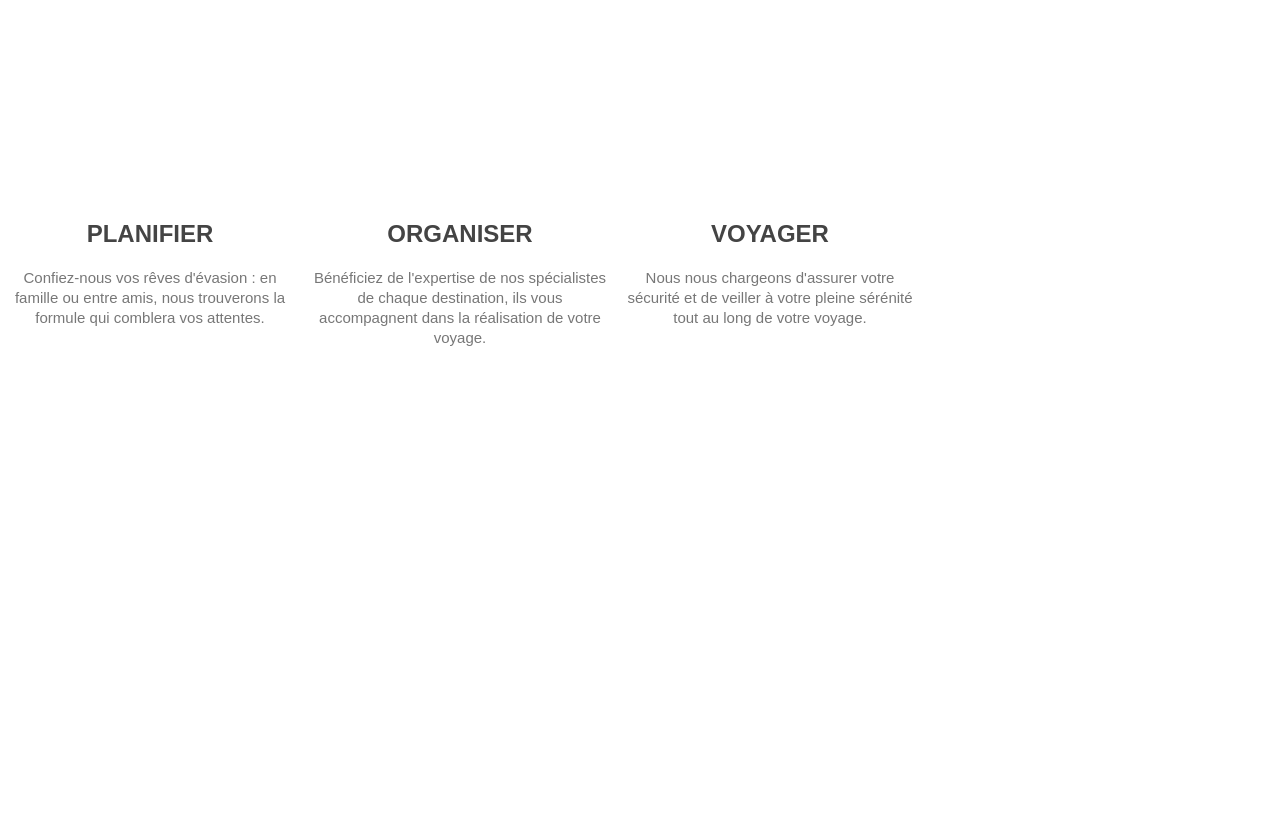
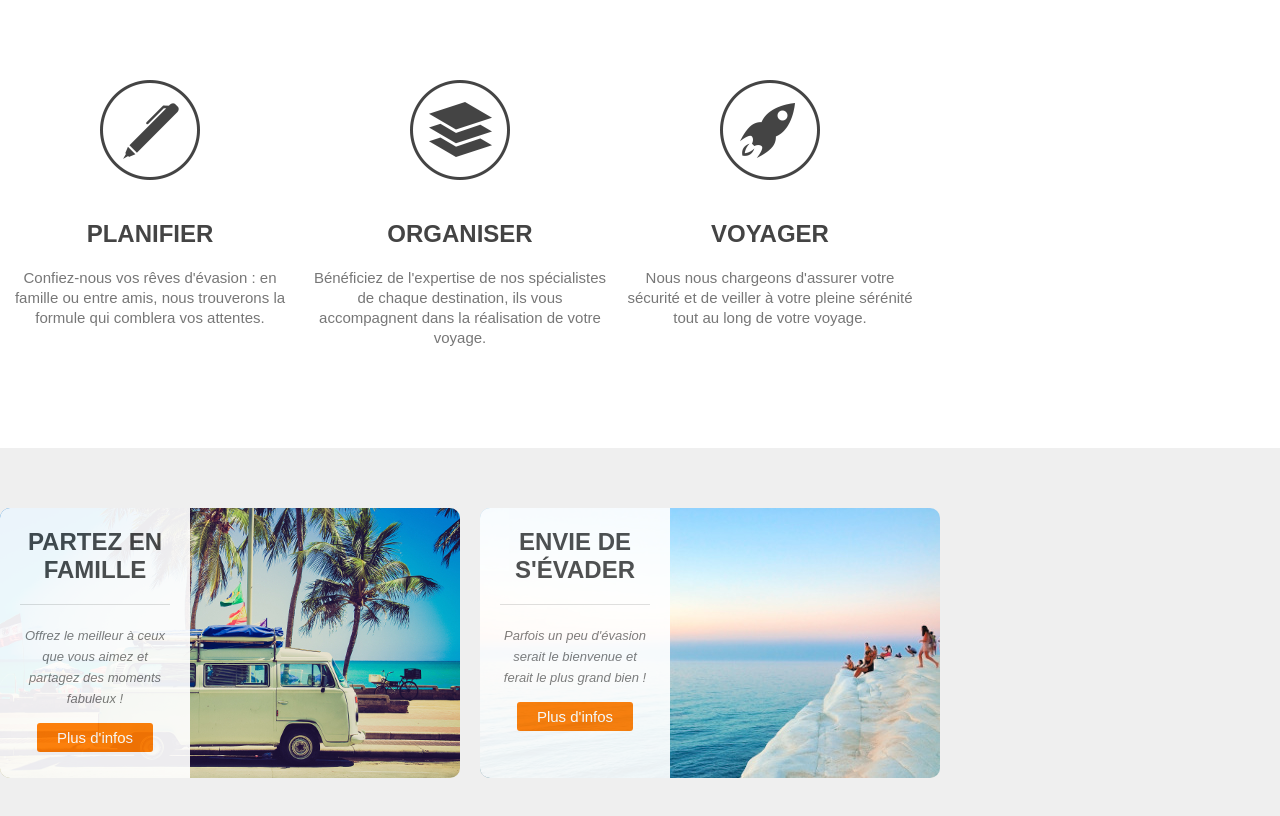
Before and after one commit to jerome-bouvier/travelAgency, a plain HTML site: page index.html in a window 1280 px wide. Shown: the part 700-1516 px from the top of the page. Before the commit the page ends 1068 px from the top, so only its background shows below. Drawn offline with Linux system fonts and the light colour scheme.

Commit message:
section possibilities

```diff
--- a/index.html
+++ b/index.html
@@ -45,17 +45,28 @@
                     <h4>Voyager</h4>
                     <p>Nous nous chargeons d'assurer votre sécurité et de veiller à votre pleine sérénité tout au long de votre voyage.</p>
                 </li>
+                <div class="clear"></div>
             </ul>
         </div>
     </section>
 
     <section id="possibilities">
         <div class=wrapper>
-            <article>
+            <article style="background-image : url('images/article-image-1.jpg')">
                 <div class="overlay">
-                    <h4></h4>
+                    <h4>Partez en famille</h4>
+                    <p><small>Offrez le meilleur à ceux que vous aimez et partagez des moments fabuleux !</small></p>
+                    <a href="#" class="button2">Plus d'infos</a>
                 </div>
             </article>
+            <article style="background-image : url('images/article-image-2.jpg')">
+                <div class="overlay">
+                    <h4>Envie de s'évader</h4>
+                    <p><small>Parfois un peu d'évasion serait le bienvenue et ferait le plus grand bien !</small></p>
+                    <a href="#" class="button2">Plus d'infos</a>
+                </div>
+            </article>
+            <div class="clear"></div>
         </div>
     </section>
 
--- a/styles.css
+++ b/styles.css
@@ -46,8 +46,17 @@ a {
     color: #444;
 }
 
+small {
+    font-size: 13px;
+    font-style: italic;
+}
+
 .orange {
     color: #ff7a00;
+}
+
+.clear {
+    clear: both;
 }
 
 
@@ -111,6 +120,7 @@ header nav ul li a {
     background-color: #02b8dd;
 }
 
+
 /* Steps */
 
 #steps ul {
@@ -134,14 +144,68 @@ header nav ul li a {
     margin-bottom: 20px;
 }
 
-#steps-1 {
+#step1 {
     background: url('images/steps-icon-1.png') no-repeat top center;
 }
 
-#steps-2 {
+#step2 {
     background: url('images/steps-icon-2.png') no-repeat top center;
 }
 
-#steps-3 {
+#step3 {
     background: url('images/steps-icon-3.png') no-repeat top center;
 }
+
+
+/* Possibilities */
+
+#possibilities {
+    background-color: #efefef;
+    padding: 60px 0;
+}
+
+#possibilities article {
+    width: 460px;
+    height: 270px;
+    float: left;
+    border-radius: 10px;
+}
+
+#possibilities article:first-child {
+    margin-right: 20px;
+}
+
+.overlay {
+    background: white;
+    opacity: 0.92;
+    height: 100%;
+    width: 190px;
+    padding: 20px;
+    border-radius: 10px 0 0 10px;
+    box-sizing: border-box;
+    text-align: center;
+}
+
+article h4 {
+    border-bottom: 1px solid #ddd;
+    padding-bottom: 20px;
+    text-transform: uppercase;
+    margin-bottom: 20px;
+    text-align: center;
+}
+
+#possibilities p {
+    text-align: center;
+    margin-bottom: 20px;
+}
+
+.button2 {
+    color: #fff;
+    background-color: #ff7a00;
+    padding: 6px 20px;
+    border-radius: 3px;
+}
+
+.button2:hover {
+    background-color: #02b8dd;
+}
```
